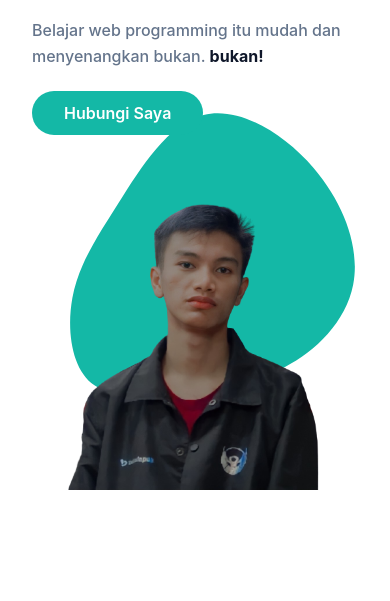
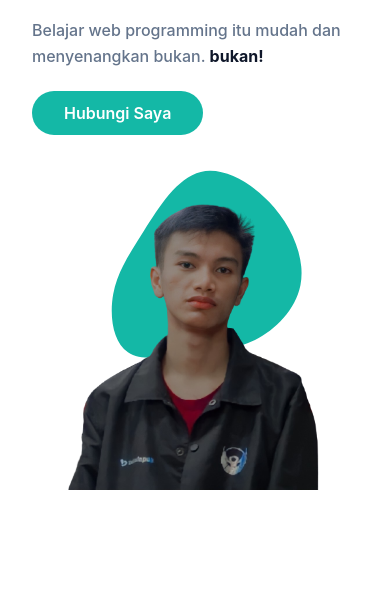
Before and after one commit to Yansa27/juliansa-portfolio, a website: page docs/index.html in a window 390 px wide. Shown: the part 243-844 px from the top of the page. Drawn offline with Linux system fonts and the light colour scheme.

Commit message:
responsive svg android

```diff
--- a/docs/index.html
+++ b/docs/index.html
@@ -80,12 +80,13 @@
                 <div class="w-full self-end px-4 lg:w-1/2">
                     <div class="relative mt-10 lg:mt-9 lg:right-0">
                         <img src="./img/juliansa.png" alt="yansa" class="max-w-full mx-auto">
-                        <span class="absolute -bottom-0.5 -z-10 left-1/2 -translate-x-1/2 md:scale-125"><svg
+                        <span class="absolute bottom-0 -z-10 left-1/2 -translate-x-1/2 md:scale-150"><svg
                                 viewBox="0 0 200 200" xmlns="http://www.w3.org/2000/svg" width="400" height="400">
                                 <path fill="#14b8a6"
                                     d="M49.5,-51.6C62.1,-36.8,68.9,-18.4,65.9,-3C62.9,12.4,50.1,24.9,37.5,31.2C24.9,37.5,12.4,37.6,-1.9,39.6C-16.3,41.5,-32.6,45.2,-41.9,38.9C-51.3,32.6,-53.6,16.3,-51.1,2.5C-48.6,-11.2,-41.1,-22.5,-31.8,-37.2C-22.5,-51.9,-11.2,-70.2,3.6,-73.8C18.4,-77.4,36.8,-66.3,49.5,-51.6Z"
-                                    transform="translate(100 100) scale(1.2)" />
-                            </svg></span>
+                                    transform="translate(100 100) scale(0.8)" />
+                            </svg>
+                        </span>
                     </div>
                 </div>
             </div>
--- a/package.json
+++ b/package.json
@@ -4,7 +4,7 @@
   "description": "",
   "main": "index.js",
   "scripts": {
-    "dev" : "npx tailwindcss -i ./src/css/input.css -o ./public/css/style.css --watch"
+    "dev" : "npx tailwindcss -i ./src/css/input.css -o ./docs/css/style.css --watch"
   },
   "keywords": [],
   "author": "",
```
Also changed, not shown: docs/css/style.css.
